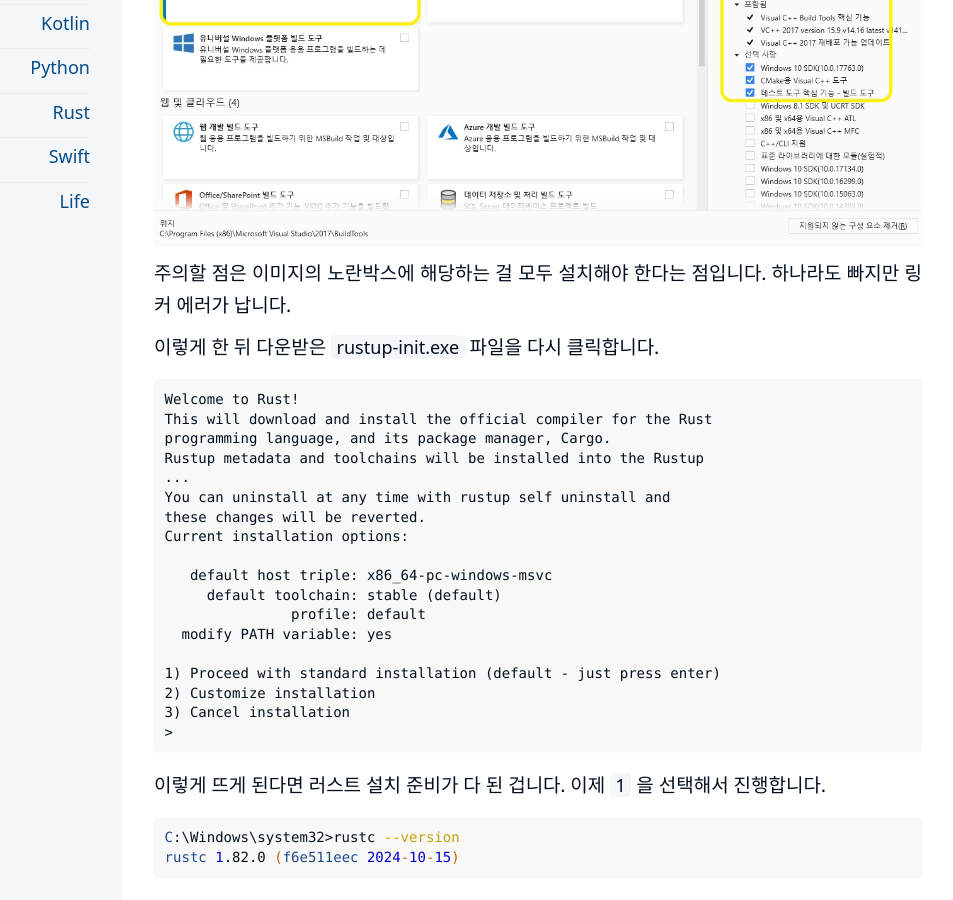
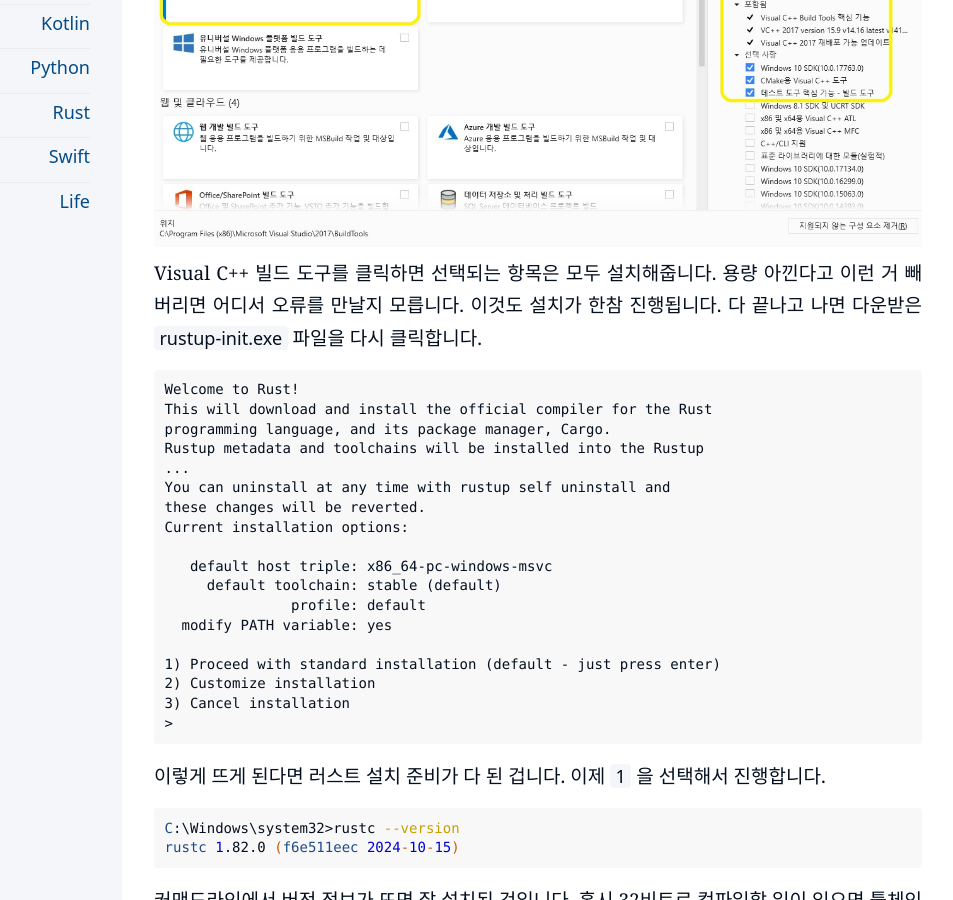
Before and after one commit to kiroshin/kiroshin.github.io, a Jekyll site: the page built from _posts/2024-10-28-rust-windows-install.md, in a window 1280 px wide and 900 px high, scrolled down 2155 px. Shown: the whole window, without its empty margins (198-1151 px from the left). Built offline with Jekyll 4.4.1, drawn with Linux system fonts in a browser that asks for light colours.

Commit message:
Update 2024-10-28-rust-windows-install.md

````diff
--- a/_posts/2024-10-28-rust-windows-install.md
+++ b/_posts/2024-10-28-rust-windows-install.md
@@ -57,9 +57,7 @@
 
 ![MSVC compiler](/assets/rust-req-visual-cpp-build-tools.jpg)
 
-주의할 점은 이미지의 노란박스에 해당하는 걸 모두 설치해야 한다는 점입니다. 하나라도 빠지만 링커 에러가 납니다.
-
-이렇게 한 뒤 다운받은 `rustup-init.exe` 파일을 다시 클릭합니다.
+Visual C++ 빌드 도구를 클릭하면 선택되는 항목은 모두 설치해줍니다. 용량 아낀다고 이런 거 빼버리면 어디서 오류를 만날지 모릅니다. 이것도 설치가 한참 진행됩니다. 다 끝나고 나면 다운받은 `rustup-init.exe` 파일을 다시 클릭합니다.
 
 ```
 Welcome to Rust!
````
